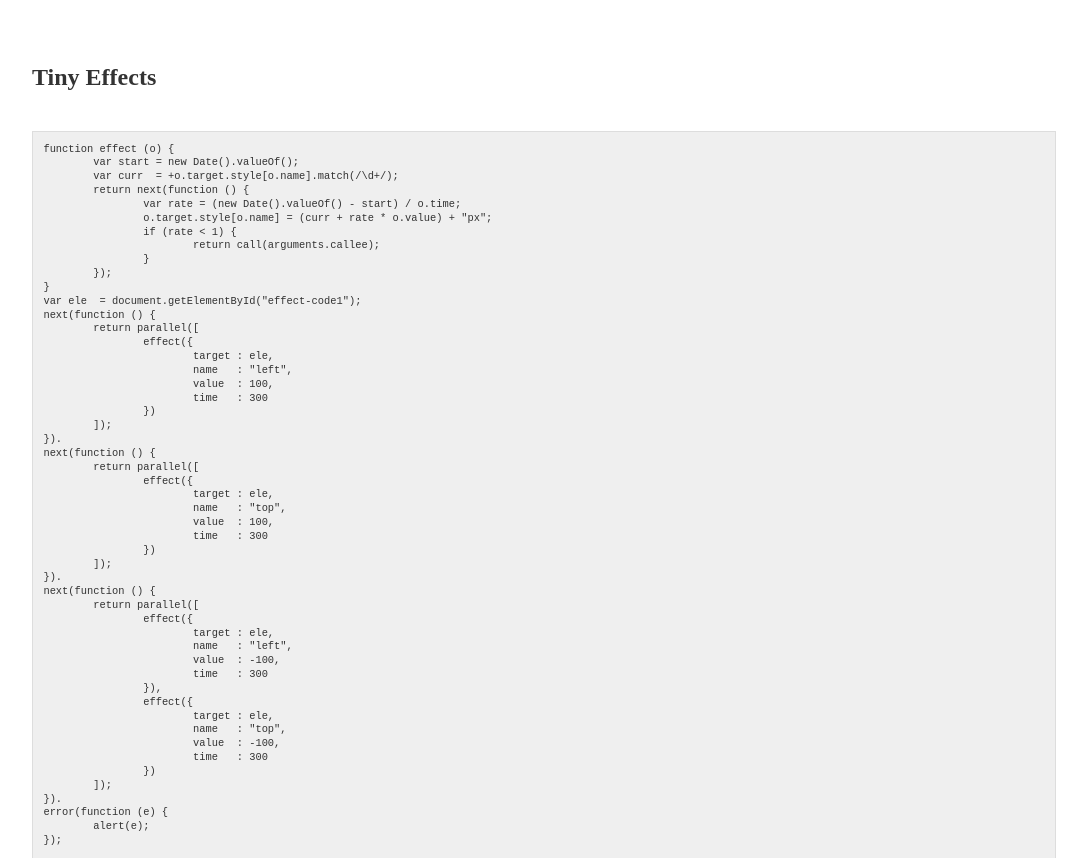
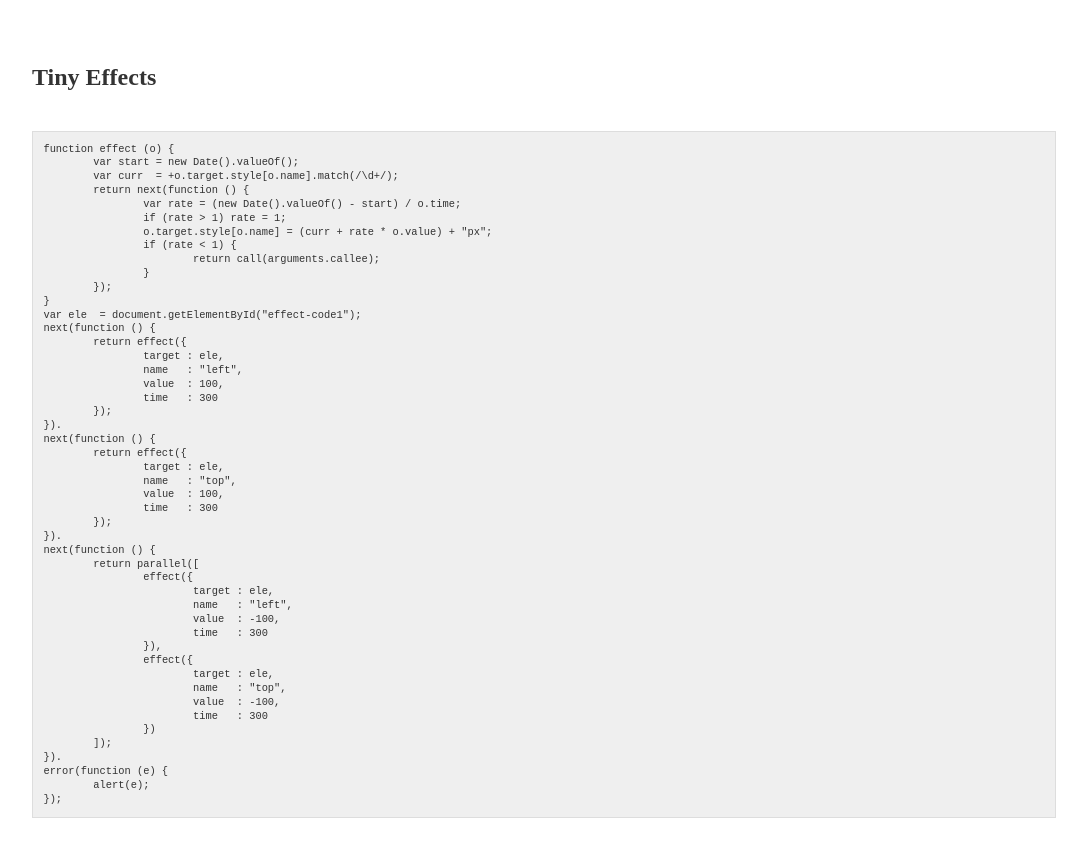
Before and after one commit to cho45/jsdeferred, a plain HTML site: page sample.html in a window 1280 px wide. Shown: the part 3620-4478 px from the top of the page, without its empty margins (96-1183 px from the left). Drawn offline with nearby package versions, Linux system fonts and the light colour scheme.

Commit message:
lang/javascript/jquery-deferred/sample.html:     マシに

```diff
--- a/sample.html
+++ b/sample.html
@@ -263,6 +263,7 @@ function effect (o) {
 	var curr  = +o.target.style[o.name].match(/\d+/);
 	return next(function () {
 		var rate = (new Date().valueOf() - start) / o.time;
+		if (rate > 1) rate = 1;
 		o.target.style[o.name] = (curr + rate * o.value) + "px";
 		if (rate &lt; 1) {
 			return call(arguments.callee);
@@ -271,24 +272,20 @@ function effect (o) {
 }
 var ele  = document.getElementById("effect-code1");
 next(function () {
-	return parallel([
-		effect({
+	return effect({
 		target : ele,
 		name   : "left",
 		value  : 100,
 		time   : 300
-		})
-	]);
+	});
 }).
 next(function () {
-	return parallel([
-		effect({
+	return effect({
 		target : ele,
 		name   : "top",
 		value  : 100,
 		time   : 300
-		})
-	]);
+	});
 }).
 next(function () {
 	return parallel([
```
Lines whose indentation alone changed are shown as unchanged.
